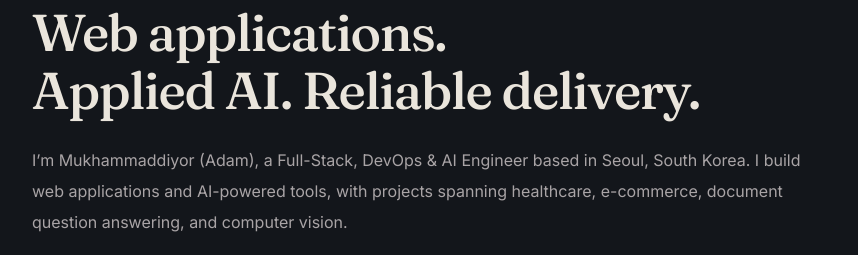
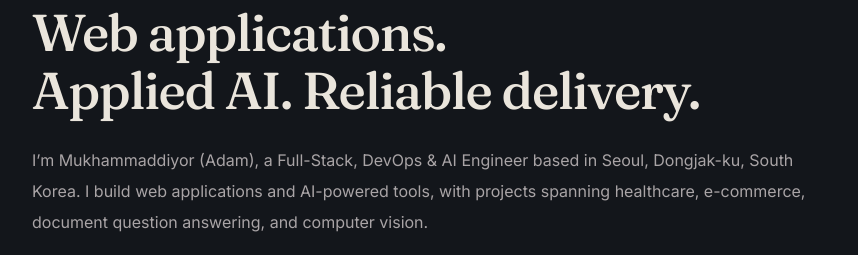
Before and after one commit to mukhammaddiyor01/portfolio, a website built with Vite: page index.html in a window 1280 px wide. Shown: the part 861-1116 px from the top of the page, without its empty margins (48-906 px from the left). Built offline with nearby package versions, Linux system fonts and the light colour scheme.

Commit message:
Update portfolio location to Dongjak-ku in English and Korean

```diff
--- a/src/sections/contact.ts
+++ b/src/sections/contact.ts
@@ -1,5 +1,5 @@
 import { contact } from '../profile';
 
 export function renderContact(): string {
-  return `<section id="contact" class="section contact container"><p class="section-label reveal">Contact</p><h2 class="reveal">Let’s build<br>something together.</h2><div class="actions reveal"><a class="button primary" href="mailto:${contact.email}">Email Me</a><a class="button secondary" href="https://t.me/IMR0208" target="_blank" rel="noopener noreferrer">Message on Telegram</a></div><div class="contact-details reveal"><a class="email" href="mailto:${contact.email}">${contact.email}</a><a class="phone" href="tel:+821066496777">+82 10-6649-6777</a><p class="location">Seoul · South Korea</p><p class="contact-handle">KakaoTalk: imr0208</p><div class="socials"><a href="https://github.com/mukhammaddiyor01" target="_blank" rel="noopener noreferrer">GitHub</a><a href="https://www.linkedin.com/in/mukhammaddiyor01" target="_blank" rel="noopener noreferrer">LinkedIn</a><a href="https://www.instagram.com/muhammaddiyor_shavkatbek" target="_blank" rel="noopener noreferrer">Instagram</a><a href="https://t.me/IMR0208" target="_blank" rel="noopener noreferrer">Telegram</a></div></div></section>`;
+  return `<section id="contact" class="section contact container"><p class="section-label reveal">Contact</p><h2 class="reveal">Let’s build<br>something together.</h2><div class="actions reveal"><a class="button primary" href="mailto:${contact.email}">Email Me</a><a class="button secondary" href="https://t.me/IMR0208" target="_blank" rel="noopener noreferrer">Message on Telegram</a></div><div class="contact-details reveal"><a class="email" href="mailto:${contact.email}">${contact.email}</a><a class="phone" href="tel:+821066496777">+82 10-6649-6777</a><p class="location"><span lang="en">Seoul, Dongjak-ku</span><br><span lang="ko">서울특별시 동작구</span></p><p class="contact-handle">KakaoTalk: imr0208</p><div class="socials"><a href="https://github.com/mukhammaddiyor01" target="_blank" rel="noopener noreferrer">GitHub</a><a href="https://www.linkedin.com/in/mukhammaddiyor01" target="_blank" rel="noopener noreferrer">LinkedIn</a><a href="https://www.instagram.com/muhammaddiyor_shavkatbek" target="_blank" rel="noopener noreferrer">Instagram</a><a href="https://t.me/IMR0208" target="_blank" rel="noopener noreferrer">Telegram</a></div></div></section>`;
 }
--- a/src/sections/home.ts
+++ b/src/sections/home.ts
@@ -1,3 +1,3 @@
 export function renderHome(): string {
-  return "<section id=\"home\" class=\"hero container\"><div class=\"hero-layout\"><div class=\"portrait-frame\"><img src=\"" + import.meta.env.BASE_URL + "portrait.png\" width=\"1122\" height=\"1402\" alt=\"Portrait of Mukhammaddiyor Ibrokhimov\" fetchpriority=\"high\"></div><div class=\"hero-copy\"><p class=\"eyebrow\">FULL-STACK, DEVOPS &amp; AI ENGINEER · SEOUL</p><h1><span>Mukhammaddiyor</span><span>Ibrokhimov</span><span class=\"nickname\" style=\"font-size:clamp(18px,2vw,28px);letter-spacing:.12em;margin-top:16px;color:var(--accent)\">(ADAM)</span></h1><span class=\"short-rule\" aria-hidden=\"true\"></span><p class=\"hero-description\">I build web applications and AI-powered tools, from responsive interfaces and backend services to document question answering and computer vision.</p><div class=\"actions\"><a class=\"button primary\" href=\"#projects\">View Projects</a><a class=\"button secondary\" href=\"https://github.com/mukhammaddiyor01\" target=\"_blank\" rel=\"noopener noreferrer\">GitHub Profile</a></div></div></div><a href=\"#about\" class=\"scroll-cue\"><span>Scroll</span><i aria-hidden=\"true\"></i></a></section>";
+  return "<section id=\"home\" class=\"hero container\"><div class=\"hero-layout\"><div class=\"portrait-frame\"><img src=\"" + import.meta.env.BASE_URL + "portrait.png\" width=\"1122\" height=\"1402\" alt=\"Portrait of Mukhammaddiyor Ibrokhimov\" fetchpriority=\"high\"></div><div class=\"hero-copy\"><p class=\"eyebrow\">FULL-STACK, DEVOPS &amp; AI ENGINEER · SEOUL, DONGJAK-KU</p><h1><span>Mukhammaddiyor</span><span>Ibrokhimov</span><span class=\"nickname\" style=\"font-size:clamp(18px,2vw,28px);letter-spacing:.12em;margin-top:16px;color:var(--accent)\">(ADAM)</span></h1><span class=\"short-rule\" aria-hidden=\"true\"></span><p class=\"hero-description\">I build web applications and AI-powered tools, from responsive interfaces and backend services to document question answering and computer vision.</p><div class=\"actions\"><a class=\"button primary\" href=\"#projects\">View Projects</a><a class=\"button secondary\" href=\"https://github.com/mukhammaddiyor01\" target=\"_blank\" rel=\"noopener noreferrer\">GitHub Profile</a></div></div></div><a href=\"#about\" class=\"scroll-cue\"><span>Scroll</span><i aria-hidden=\"true\"></i></a></section>";
 }
```
Also changed, not shown: index.html (+1 -1 lines), src/sections/about.ts (+1 -1 lines).
